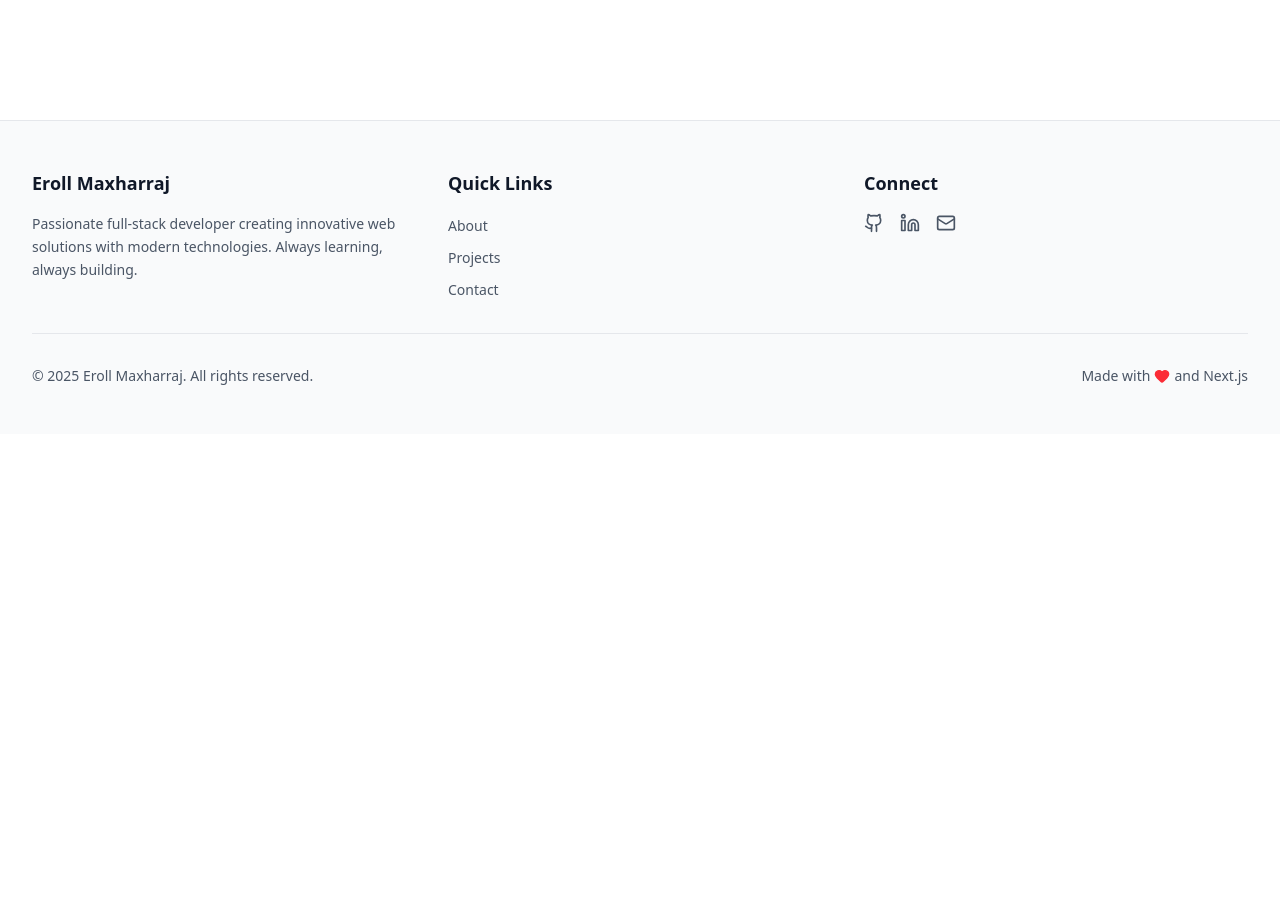
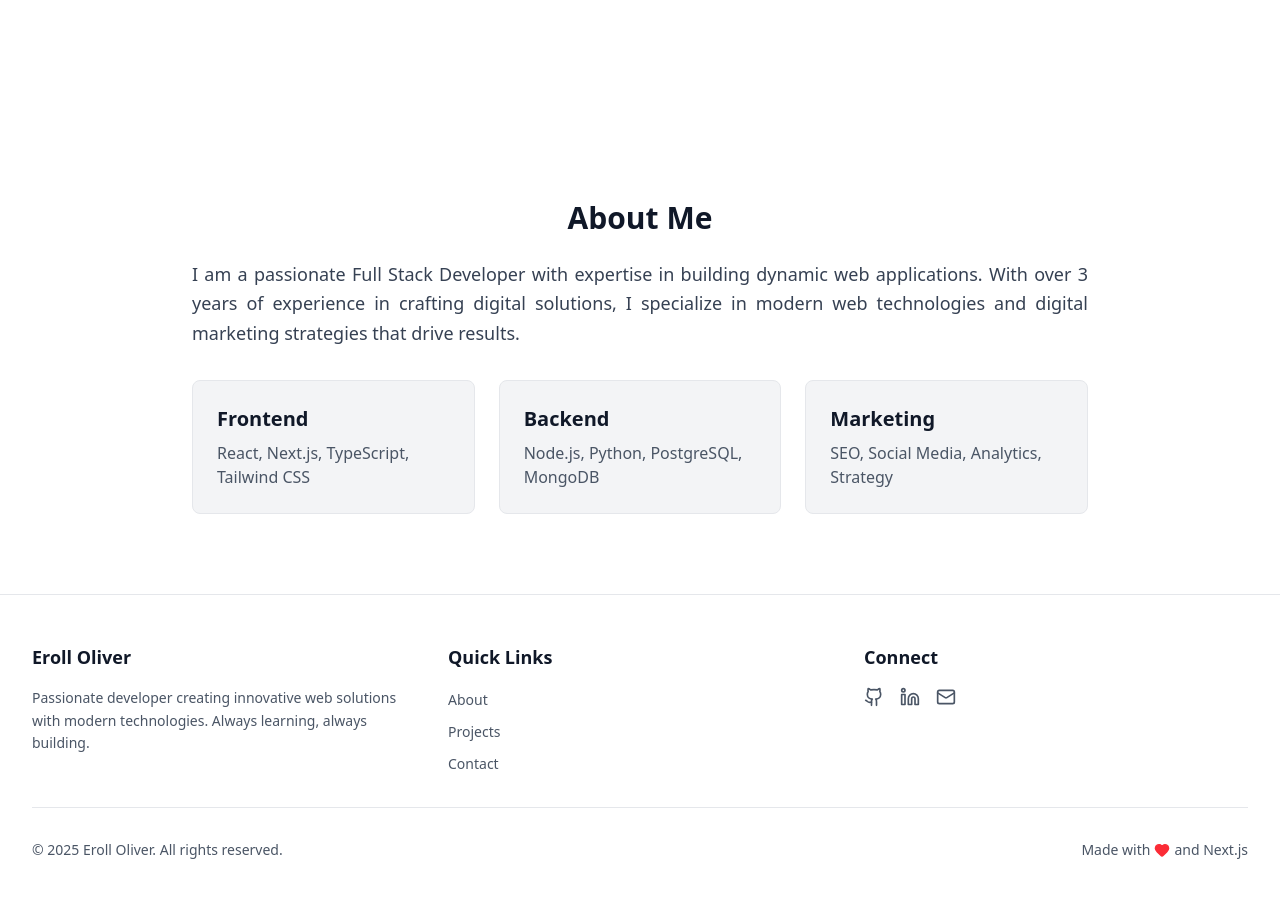
Before and after one commit to Eroll97/erolloliver.github.io, a Next.js app: page / in a window 1280 px wide. Shown: the part 680-1578 px from the top of the page. Before the commit the page ends 1114 px from the top, so only its background shows below. Built offline with nearby package versions, Linux system fonts and the light colour scheme.

Commit message:
feat: add AboutSection component and update page layout to include it ( not final )

```diff
--- /dev/null
+++ b/src/app/components/sections/AboutSection.tsx
@@ -0,0 +1,107 @@
+"use client";
+import React from "react";
+import { useTheme } from "@/app/components/providers/ThemeProvider";
+
+export default function AboutSection() {
+  const { theme } = useTheme();
+
+  return (
+    <section
+      className={`py-20 px-4 sm:px-6 lg:px-8 transition-colors duration-300 ${
+        theme === "dark" ? "bg-gray-900 text-white" : "bg-white text-gray-900"
+      }`}
+      id="about"
+    >
+      <div className="max-w-4xl mx-auto">
+        <h2
+          className={`text-3xl text-center font-bold mb-6 ${
+            theme === "dark" ? "text-white" : "text-gray-900"
+          }`}
+        >
+          About Me
+        </h2>
+        <p
+          className={`text-lg text-justify  leading-relaxed mb-8 ${
+            theme === "dark" ? "text-gray-300" : "text-gray-700"
+          }`}
+        >
+          I am a passionate Full Stack Developer with expertise in building
+          dynamic web applications. With over 3 years of experience in crafting
+          digital solutions, I specialize in modern web technologies and digital
+          marketing strategies that drive results.
+        </p>
+
+        <div className="grid grid-cols-1 md:grid-cols-3 gap-6">
+          <div
+            className={`p-6 rounded-lg transition-colors duration-300 ${
+              theme === "dark"
+                ? "bg-gray-800 border border-gray-700"
+                : "bg-gray-100 border border-gray-200"
+            }`}
+          >
+            <h3
+              className={`text-xl font-semibold mb-2 ${
+                theme === "dark" ? "text-white" : "text-gray-900"
+              }`}
+            >
+              Frontend
+            </h3>
+            <p
+              className={`${
+                theme === "dark" ? "text-gray-300" : "text-gray-600"
+              }`}
+            >
+              React, Next.js, TypeScript, Tailwind CSS
+            </p>
+          </div>
+
+          <div
+            className={`p-6 rounded-lg transition-colors duration-300 ${
+              theme === "dark"
+                ? "bg-gray-800 border border-gray-700"
+                : "bg-gray-100 border border-gray-200"
+            }`}
+          >
+            <h3
+              className={`text-xl font-semibold mb-2 ${
+                theme === "dark" ? "text-white" : "text-gray-900"
+              }`}
+            >
+              Backend
+            </h3>
+            <p
+              className={`${
+                theme === "dark" ? "text-gray-300" : "text-gray-600"
+              }`}
+            >
+              Node.js, Python, PostgreSQL, MongoDB
+            </p>
+          </div>
+
+          <div
+            className={`p-6 rounded-lg transition-colors duration-300 ${
+              theme === "dark"
+                ? "bg-gray-800 border border-gray-700"
+                : "bg-gray-100 border border-gray-200"
+            }`}
+          >
+            <h3
+              className={`text-xl font-semibold mb-2 ${
+                theme === "dark" ? "text-white" : "text-gray-900"
+              }`}
+            >
+              Marketing
+            </h3>
+            <p
+              className={`${
+                theme === "dark" ? "text-gray-300" : "text-gray-600"
+              }`}
+            >
+              SEO, Social Media, Analytics, Strategy
+            </p>
+          </div>
+        </div>
+      </div>
+    </section>
+  );
+}
--- a/src/app/components/sections/FirstSection.tsx
+++ b/src/app/components/sections/FirstSection.tsx
@@ -37,6 +37,9 @@ export default function FirstSection() {
             innovation, continuously seeking new ways to drive growth and
             deliver exceptional results.
           </p>
+
+          {/* Additional Information */}
+          {/* to be added CV, number, email. location (City, Country),  */}
         </div>
         {/* column 2 */}
         <div className="flex justify-center">
--- a/src/app/layouts/Footer.tsx
+++ b/src/app/layouts/Footer.tsx
@@ -1,22 +1,25 @@
 "use client";
 
 import { Github, Linkedin, Mail, Heart } from "lucide-react";
+import { useTheme } from "@/app/components/providers/ThemeProvider";
 
 export default function Footer() {
   const currentYear = new Date().getFullYear();
+  const { theme } = useTheme();
 
   return (
-    <footer className="bg-gray-50 dark:bg-gray-800 border-t border-gray-200 dark:border-gray-700">
+    <footer className={`bg-${theme === "light" ? "WHITE" : "GRAY-900"} dark:${theme === "dark" ? "WHITE" : "GRAY-900"} border-t border-gray-200 dark:border-gray-700`}>
+
       <div className="max-w-7xl mx-auto px-4 sm:px-6 lg:px-8 py-12">
         <div className="grid grid-cols-1 md:grid-cols-3 gap-8">
           {/* About Section */}
           <div>
             <h3 className="text-lg font-semibold text-gray-900 dark:text-white mb-4">
-              Eroll Maxharraj
+              Eroll Oliver
             </h3>
             <p className="text-gray-600 dark:text-gray-300 text-sm leading-relaxed">
-              Passionate full-stack developer creating innovative web solutions
-              with modern technologies. Always learning, always building.
+              Passionate developer creating innovative web solutions with modern
+              technologies. Always learning, always building.
             </p>
           </div>
 
@@ -81,7 +84,7 @@ export default function Footer() {
         <div className="mt-8 pt-8 border-t border-gray-200 dark:border-gray-700">
           <div className="flex flex-col sm:flex-row justify-between items-center">
             <p className="text-gray-600 dark:text-gray-300 text-sm">
-              © {currentYear} Eroll Maxharraj. All rights reserved.
+              © {currentYear} Eroll Oliver. All rights reserved.
             </p>
             <p className="text-gray-600 dark:text-gray-300 text-sm flex items-center mt-2 sm:mt-0">
               Made with{" "}
--- a/src/app/page.tsx
+++ b/src/app/page.tsx
@@ -1,12 +1,14 @@
 import Navbar from "./layouts/Navbar";
 import Footer from "./layouts/Footer";
 import FirstSection from "./components/sections/FirstSection";
+import AboutSection from "./components/sections/AboutSection";
 
 export default function Home() {
   return (
     <div className="min-h-screen bg-white dark:bg-gray-900">
       <Navbar />
       <FirstSection />
+      <AboutSection />
 
       <Footer />
     </div>
```
